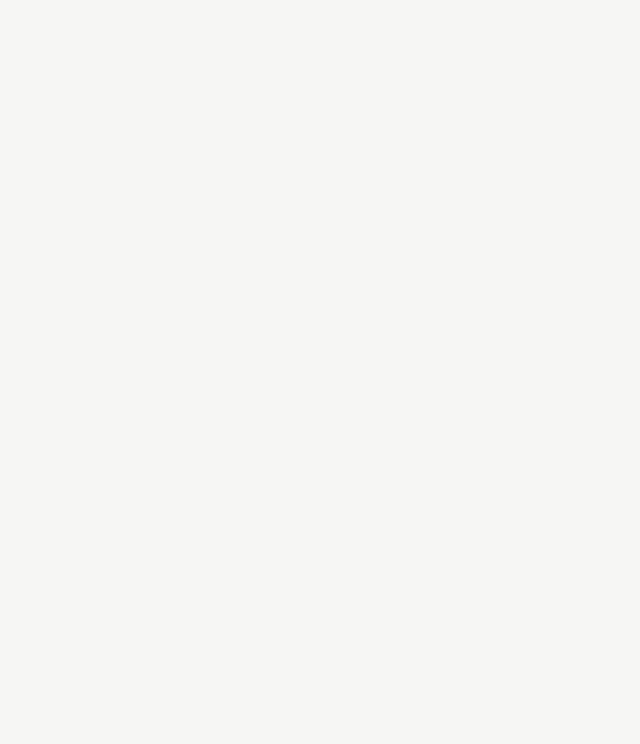
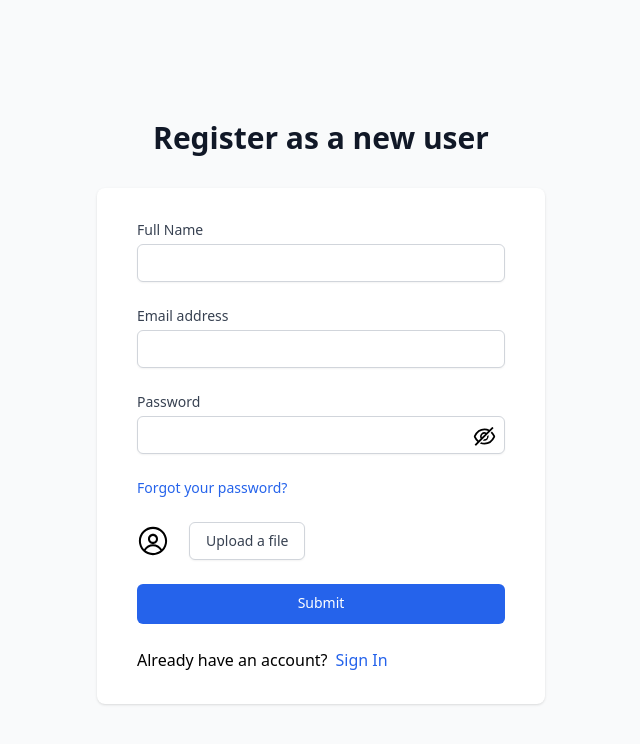
Before and after one commit to MalikJunaid92/E-shop, a React (Create React App) app in the folder frontend/: page /sign-up in a window 1280 px wide. Before the commit this address had no page. Shown: the top 744 px of the page, without its empty margins (319-959 px from the left). Built offline with nearby package versions, Linux system fonts and the light colour scheme.

Commit message:
create signup page

```diff
--- a/frontend/src/App.js
+++ b/frontend/src/App.js
@@ -1,12 +1,13 @@
 import React from 'react'
 import './App.css'
 import {BrowserRouter, Routes ,Route, } from "react-router-dom";
-import { Login } from './Routes';
+import { Login, SignupPage } from './Routes';
 function App() {
   return (
    <BrowserRouter>
    <Routes>
     <Route path='/login' element= {<Login/>}/>
+    <Route path='/sign-up' element= {<SignupPage/>}/>
    </Routes>
    </BrowserRouter>
   )
--- a/frontend/src/Routes.js
+++ b/frontend/src/Routes.js
@@ -1,7 +1,8 @@
 import Login from "./pages/Login";
 
-
+import SignupPage from "./pages/SignupPage";
 
 export {
-    Login
+    Login,
+    SignupPage
 }
--- /dev/null
+++ b/frontend/src/components/Signup/Signup.jsx
@@ -0,0 +1,163 @@
+import React, { useState } from "react";
+import { AiOutlineEye, AiOutlineEyeInvisible } from "react-icons/ai";
+import styles from "../../styles/styles";
+import { Link } from "react-router-dom";
+import { RxAvatar } from "react-icons/rx";
+function SignUp() {
+  const [email, setEmail] = useState("");
+  const [name, setName] = useState("");
+  const [password, setPassword] = useState("");
+  const [visible, setVisible] = useState(false);
+  const [avatar, setAvatar] = useState("");
+  const handleSubmit = () => {
+    console.log("#ffff");
+  };
+  const handleFileInputChange = (e) => {
+    const file = e.target.files[0];
+    setAvatar(file);
+  };
+  return (
+    <div className="min-h-screen bg-gray-50 flex flex-col justify-center py-12 sm:px-6 lg:px-8">
+      <div className="sm:mx-auto sm:w-full sm:max-w-md">
+        <h2 className="mt-6 text-center text-3xl font-extrabold text-gray-900">
+          Register as a new user
+        </h2>
+      </div>
+      <div className="mt-8 sm:mx-auto sm:w-full sm:max-w-md">
+        <div className="bg-white py-8 px-4 shadow sm:rounded-lg sm:px-10">
+          <form className="space-y-6">
+            <div>
+              <label
+                htmlFor="email"
+                className="block text-sm font-medium text-gray-700"
+              >
+                Full Name
+              </label>
+              <div className="mt-1">
+                <input
+                  type="text"
+                  name="text"
+                  autoComplete="name"
+                  required
+                  value={name}
+                  onChange={(e) => setName(e.target.value)}
+                  className="appearance-none block w-full px-3 py-2 border border-gray-300 rounded-md shadow-sm placeholder-gray-400 focus:outline-none focus:ring-blue-500 focus:border-blue-500 sm:text-sm"
+                />
+              </div>
+            </div>
+            <div>
+              <label
+                htmlFor="email"
+                className="block text-sm font-medium text-gray-700"
+              >
+                Email address
+              </label>
+              <div className="mt-1">
+                <input
+                  type="email"
+                  name="email"
+                  autoComplete="email"
+                  required
+                  value={email}
+                  onChange={(e) => setEmail(e.target.value)}
+                  className="appearance-none block w-full px-3 py-2 border border-gray-300 rounded-md shadow-sm placeholder-gray-400 focus:outline-none focus:ring-blue-500 focus:border-blue-500 sm:text-sm"
+                />
+              </div>
+            </div>
+            <div>
+              <label
+                htmlFor="password"
+                className="block text-sm font-medium text-gray-700"
+              >
+                Password
+              </label>
+              <div className="mt-1 relative">
+                <input
+                  type={visible ? "text" : "password"}
+                  name="password"
+                  autoComplete="current-password"
+                  required
+                  value={password}
+                  onChange={(e) => setPassword(e.target.value)}
+                  className="appearance-none block w-full px-3 py-2 border border-gray-300 rounded-md shadow-sm placeholder-gray-400 focus:outline-none focus:ring-blue-500 focus:border-blue-500 sm:text-sm"
+                />
+                {visible ? (
+                  <AiOutlineEye
+                    className="absolute right-2 top-2 cursor-pointer"
+                    size={25}
+                    onClick={() => setVisible(false)}
+                  />
+                ) : (
+                  <AiOutlineEyeInvisible
+                    className="absolute right-2 top-2 cursor-pointer"
+                    size={25}
+                    onClick={() => setVisible(true)}
+                  />
+                )}
+              </div>
+            </div>
+            <div className={`${styles.noramlFlex} justify-between`}>
+              <div className="text-sm">
+                <a
+                  href=".forgot-password"
+                  className="font-medium text-blue-600 hover:text-blue-500"
+                >
+                  Forgot your password?
+                </a>
+              </div>
+            </div>
+            <div>
+              <label
+                htmlFor="avatar"
+                className="block text-sm font-medium text-gray-700"
+              ></label>
+              <div className="mt-2 flex items-center">
+                <span className="inline-block h-8 w-8 rounded-full overflow-hidden">
+                  {avatar ? (
+                    <img
+                      src={URL.createObjectURL(avatar)}
+                      alt="avatar"
+                      className="h-full w-full object-cover rounded-full"
+                    />
+                  ) : (
+                    <RxAvatar className="h-8 w-8" />
+                  )}
+                </span>
+                <label
+                  htmlFor="file-input"
+                  className="ml-5 flex items-center justify-center px-4 py-2 border border-gray-300 rounded-md shadow-sm text-sm font-medium text-gray-700 bg-white hover:bg-gray-700"
+                >
+                  <span>Upload a file</span>
+                  <input
+                    type="file"
+                    name="avatar"
+                    id="file-input"
+                    accept=".jpg,.jpeg,.png"
+                    onChange={handleFileInputChange}
+                    className="sr-only"
+                  />
+                </label>
+              </div>
+            </div>
+            <div>
+              <button
+                type="submit"
+                className="group relative w-full h-[40px] flex justify-center py-2 px-4 border border-transparent text-sm font-medium rounded-md text-white bg-blue-600 hover:bg-blue-700"
+              >
+                Submit
+              </button>
+            </div>
+            <div className={`${styles.noramlFlex} w-full`}>
+              <h4>Already have an account?</h4>
+              <Link to="/login" className="text-blue-600 pl-2">
+                Sign In
+              </Link>
+            </div>
+          </form>
+        </div>
+      </div>
+    </div>
+  );
+}
+
+export default SignUp;
--- /dev/null
+++ b/frontend/src/pages/SignupPage.jsx
@@ -0,0 +1,11 @@
+import React from 'react'
+import Signup from '../components/Signup/Signup';
+function SignupPage() {
+  return (
+    <div>
+      <Signup/>
+    </div>
+  )
+}
+
+export default SignupPage
```
